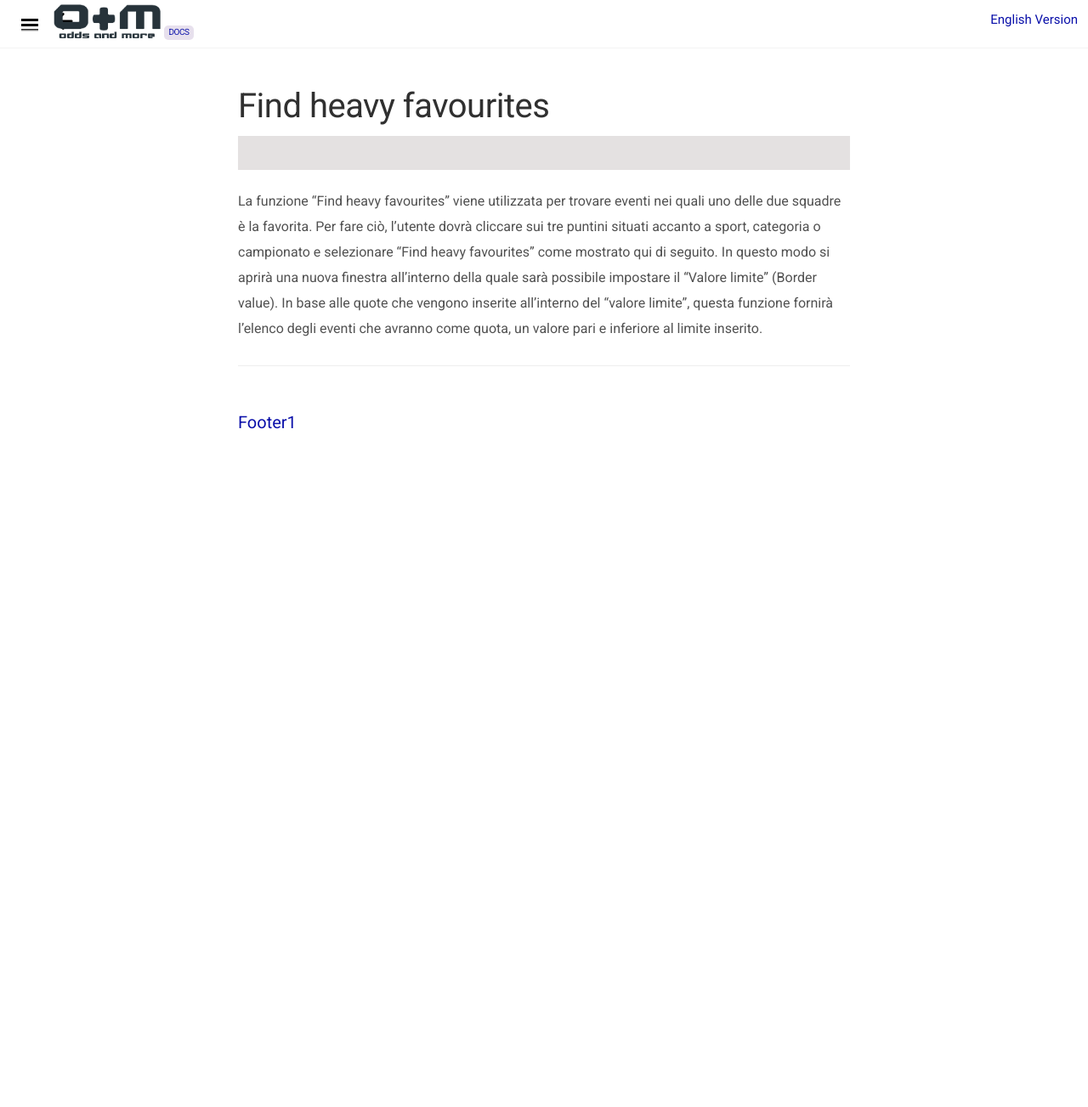
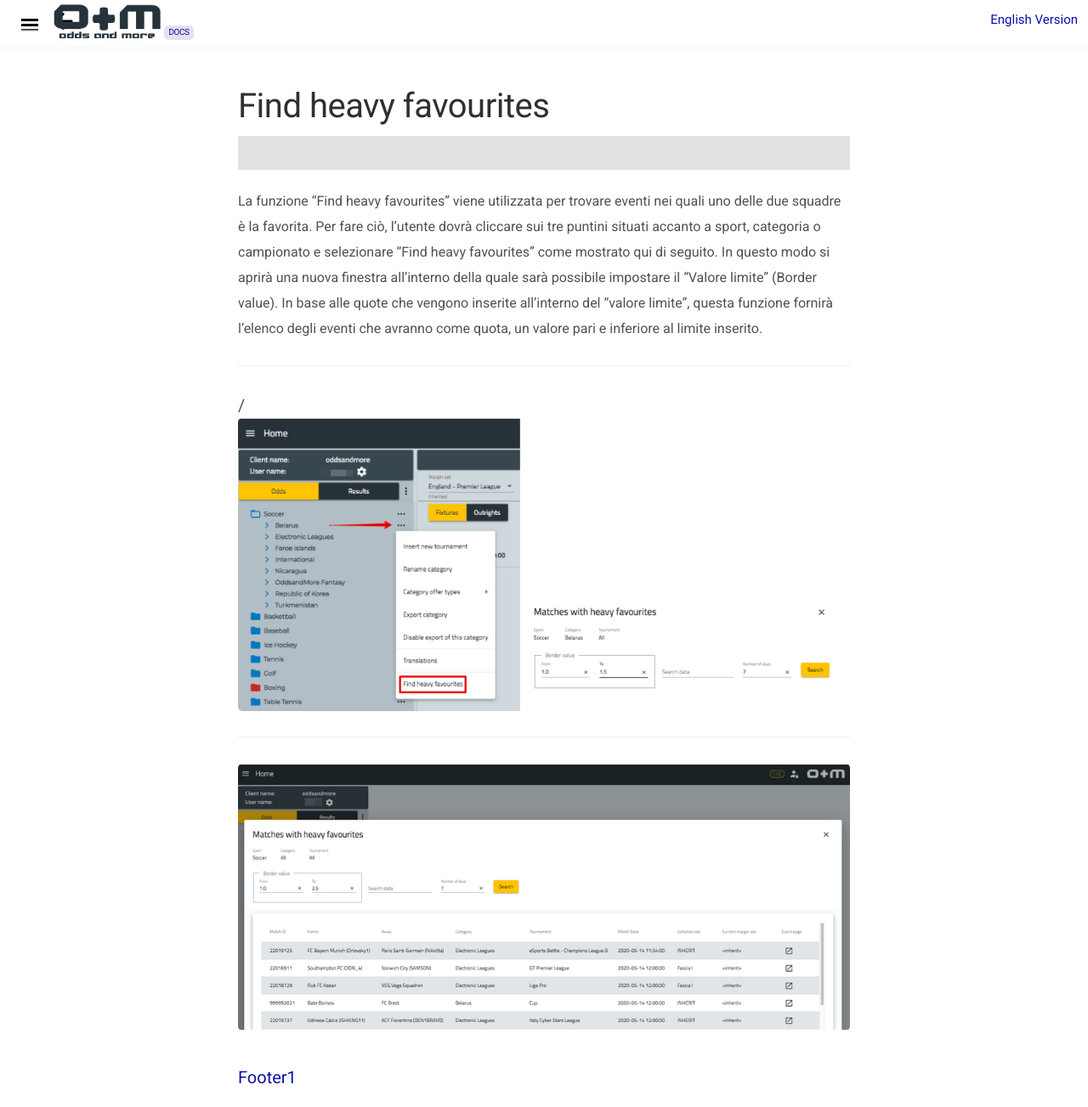
Before and after one commit to docsforodds/docs, a Jekyll site: the page built from docs/it/altre-caratteristiche/ find-heavy-favourites.md, in a window 1280 px wide and 1303 px high. Shown: the whole window at 85% size. Built offline with Jekyll 4.4.1, drawn with Linux system fonts in a browser that asks for light colours; nearby versions of some CDN libraries.

Commit message:
added image

```diff
--- a/docs/it/altre-caratteristiche/ find-heavy-favourites.md
+++ b/docs/it/altre-caratteristiche/ find-heavy-favourites.md
@@ -12,3 +12,10 @@ icon: fas fa-circle
 <font size="3">La funzione “Find heavy favourites” viene utilizzata per trovare eventi nei quali uno delle due squadre è la favorita. Per fare ciò, l’utente dovrà cliccare sui tre puntini situati accanto a sport, categoria o campionato e selezionare “Find heavy favourites” come mostrato qui di seguito. In questo modo si aprirà una nuova finestra all’interno della quale sarà possibile impostare il “Valore limite” (Border value). In base alle quote che vengono inserite all’interno del “valore limite”, questa funzione fornirà l’elenco degli eventi che avranno come quota, un valore pari e inferiore al limite inserito.</font>
 
 ---
+
+
+/![Markdown Plus]({{site.baseurl}}/public/images/altre-caratteristiche/find-heavy-favourites.png)
+
+---
+
+![Markdown Plus]({{site.baseurl}}/public/images/altre-caratteristiche/matches-with-heavy-favourites.png)
```
